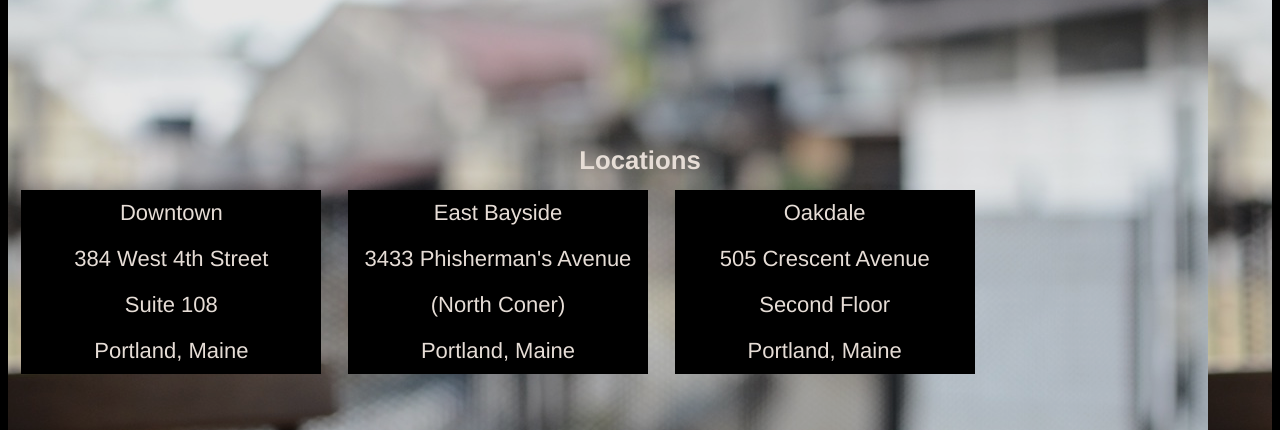
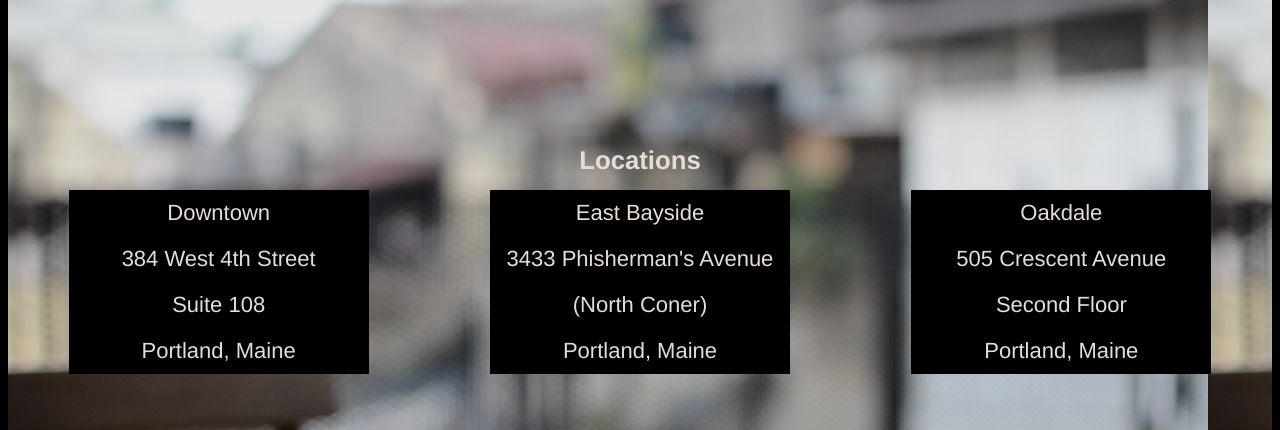
Before and after one commit to monkeytoesy2k/teacozy, a plain HTML site: page index.html in a window 1280 px wide. Shown: the part 1443-1873 px from the top of the page. Drawn offline with Linux system fonts and the light colour scheme.

Commit message:
removed width

```diff
--- a/resources/style.css
+++ b/resources/style.css
@@ -74,7 +74,7 @@ nav {
     justify-content: center;
     }
   .locations {
-    width: 980px;
+    width: auto;
     opacity: 1;
     display: flex;
     flex-wrap: wrap;
```
